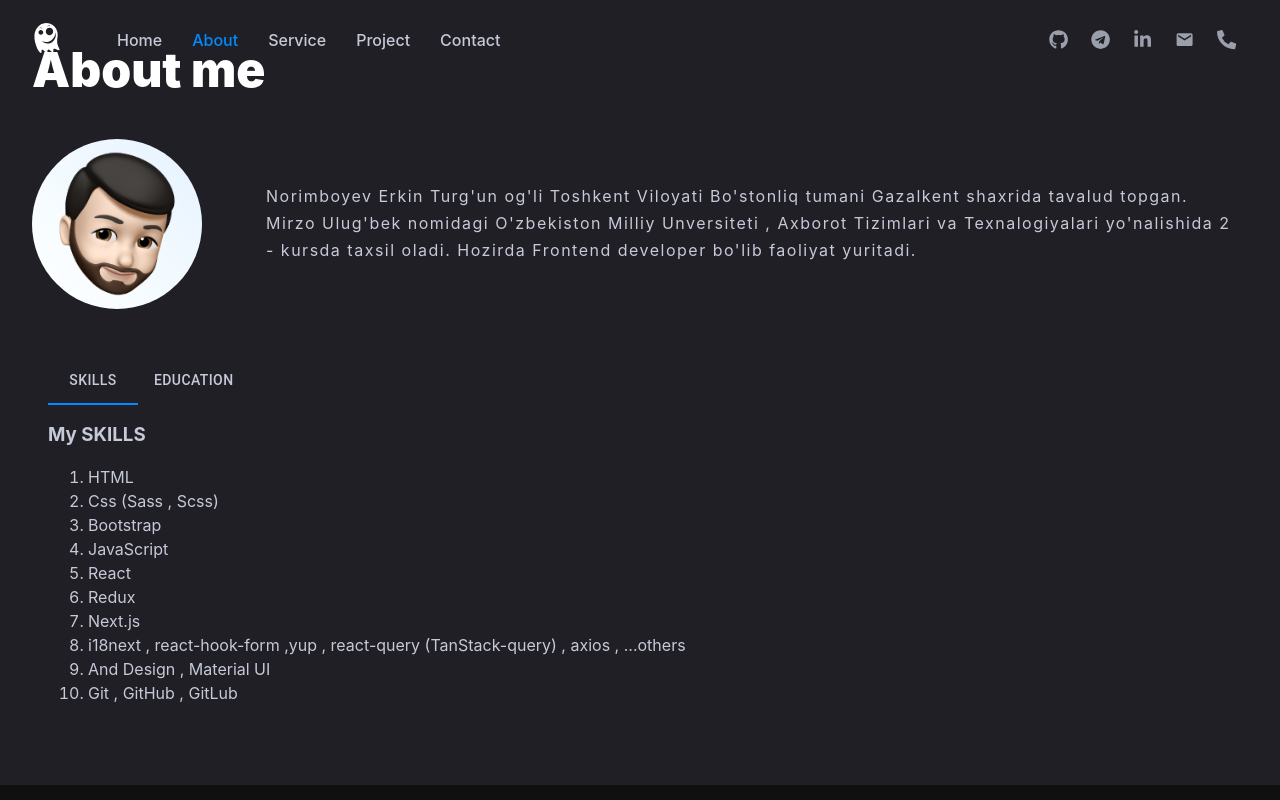
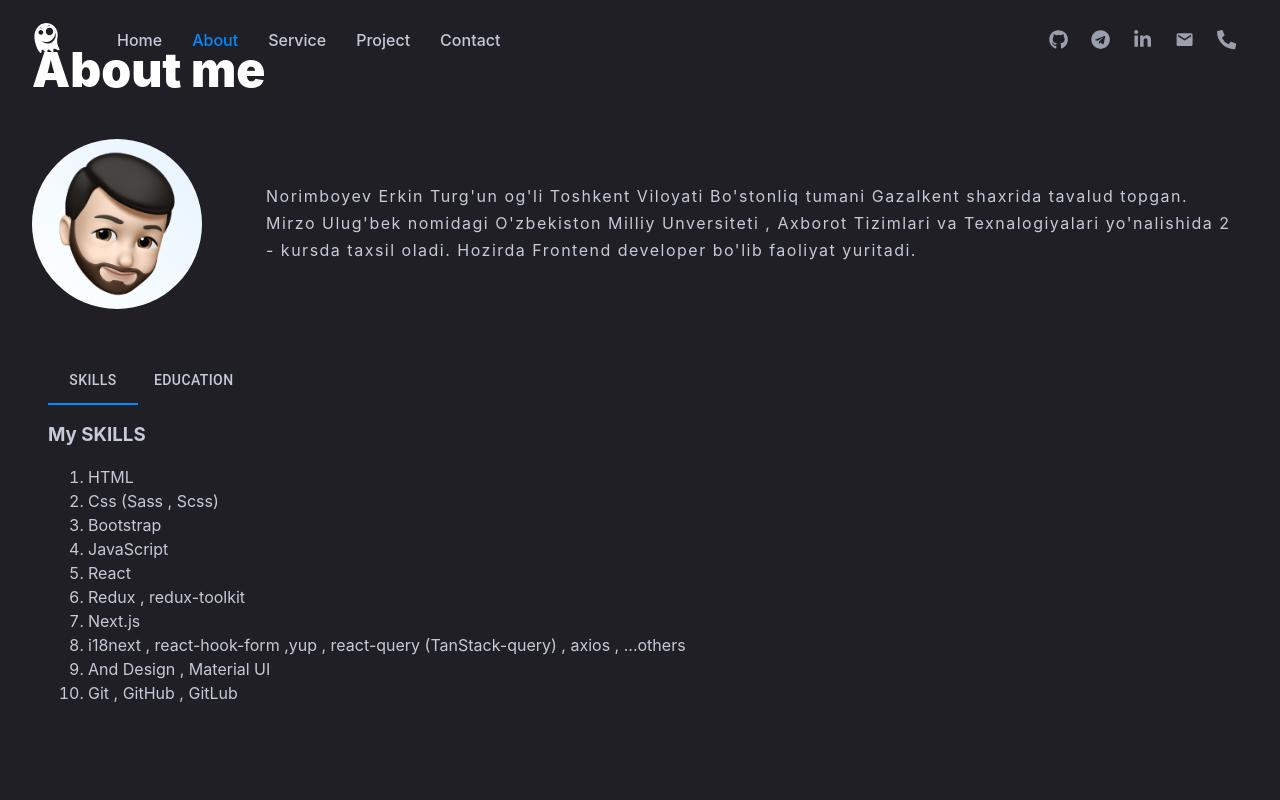
Before and after one commit to NorimboyevErkin/resume, a Next.js app: page /about in a window 1280 px wide. Shown: the top 800 px of the page. Built offline with nearby package versions, Linux system fonts and the light colour scheme.

Commit message:
add skills

```diff
--- a/pages/about/index.js
+++ b/pages/about/index.js
@@ -63,7 +63,7 @@ function About({ ...others }) {
               <li>Bootstrap</li>
               <li>JavaScript</li>
               <li>React</li>
-              <li>Redux</li>
+              <li>Redux , redux-toolkit</li>
               <li>Next.js</li>
               <li>
                 i18next , react-hook-form ,yup , react-query (TanStack-query) ,
--- /dev/null
+++ b/styles/component-styles/tabs-styles/tabs-styles.css
@@ -0,0 +1,15 @@
+.tabsBox {
+  color: var(--text-color);
+  padding: 1rem;
+}
+.tabsBox .MuiBox-root {
+  height: 350px;
+  overflow-y: auto;
+  overflow-x: hidden;
+}
+.tabsBox .MuiTabs-root .MuiTabs-scroller .MuiTabs-flexContainer .MuiButtonBase-root {
+  color: var(--text-color);
+}
+.tabsBox .MuiTabs-root .MuiTabs-scroller .MuiTabs-indicator {
+  background: var(--blue-color);
+}/*# sourceMappingURL=tabs-styles.css.map */
--- a/styles/component-styles/tabs-styles/tabs-styles.scss
+++ b/styles/component-styles/tabs-styles/tabs-styles.scss
@@ -3,7 +3,7 @@
   color: var(--text-color);
   padding:1rem;
   .MuiBox-root {
-    height: 300px;
+    height: 350px;
     overflow-y: auto;
     overflow-x: hidden;
   }
```
Also changed, not shown: 1 other file (tests, documents, lock files or other folders).
